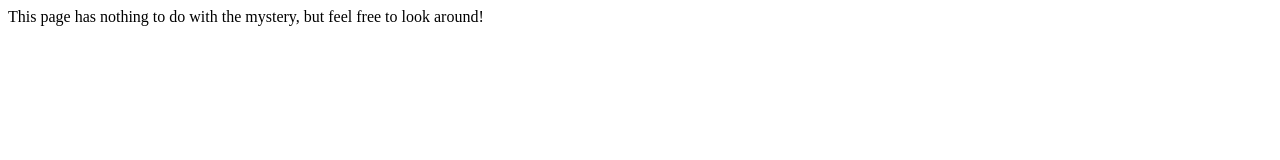
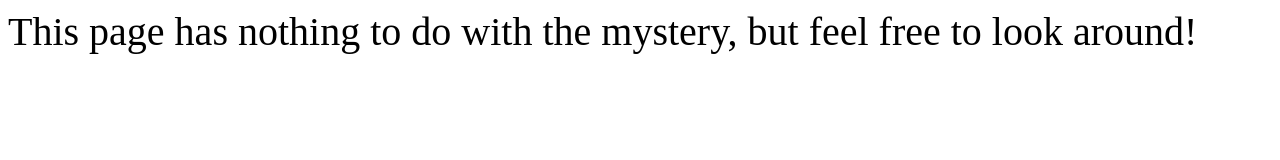
Before and after one commit to CheddahN/CheddahN.github.io, a plain HTML site: page other/index.html in a window 1280 px wide. Drawn offline with Linux system fonts and the light colour scheme.

Commit message:
Update index.html

```diff
--- a/other/index.html
+++ b/other/index.html
@@ -1,7 +1,9 @@
 <html>
   <head>
     <style>
-
+      p {
+        font-size:40px
+      }
     </style>
   </head>
   <body>
```
